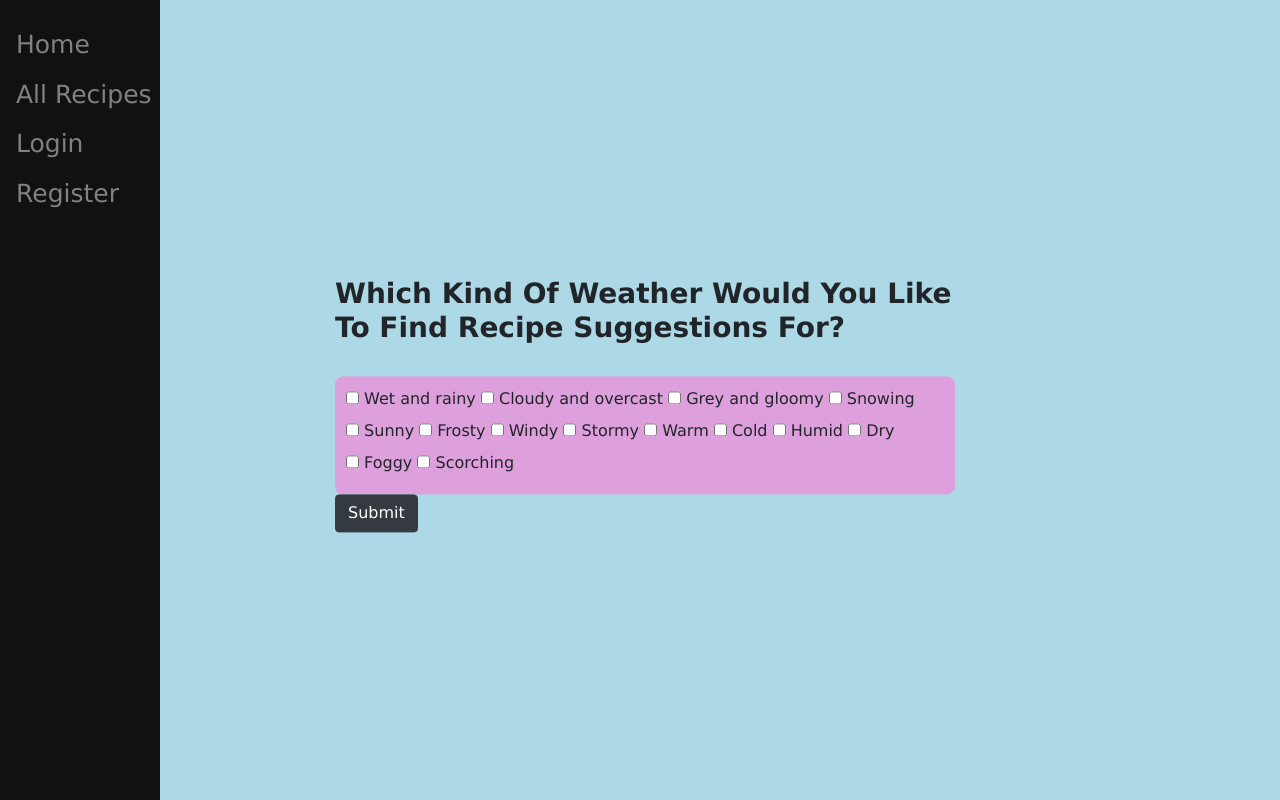
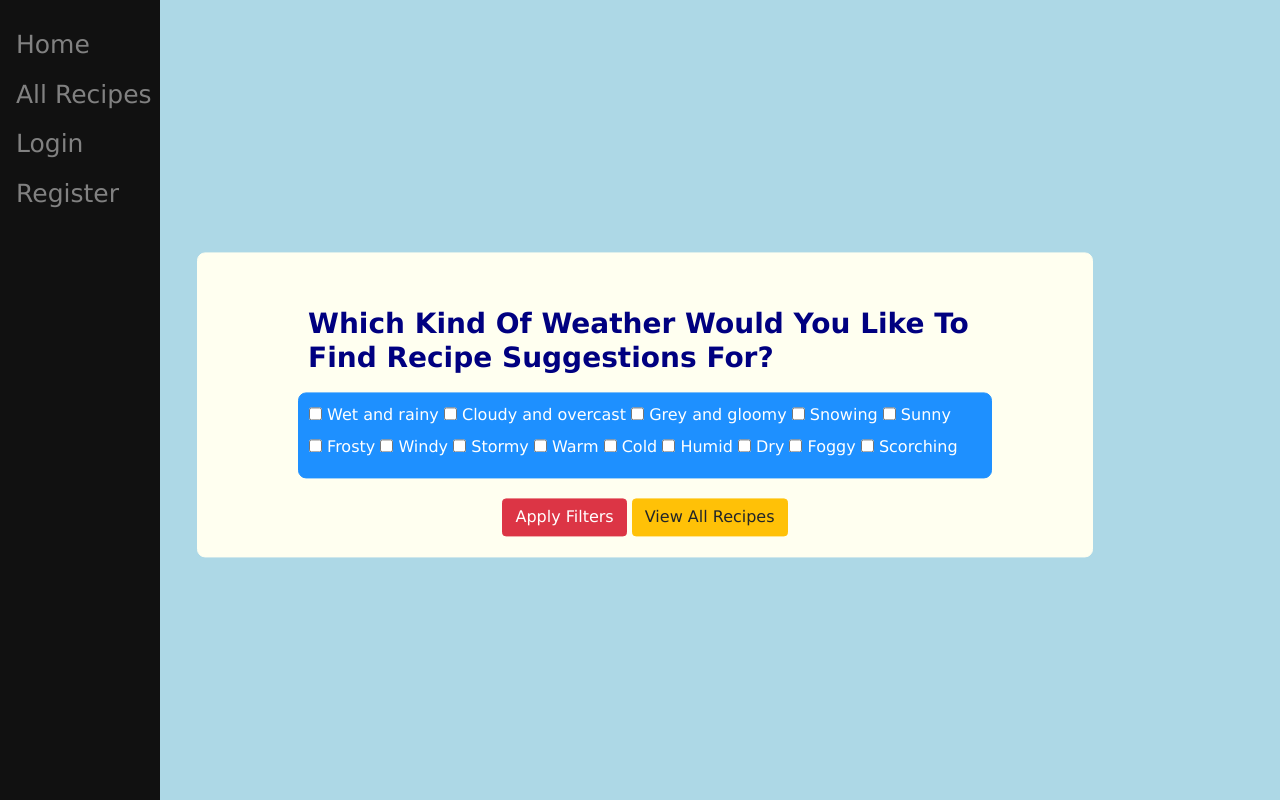
Before and after one commit to nyx500/weather_clothes_matching_application, a Django app: page /recipes in a window 1280 px wide. Run offline with Django 3.2, Linux system fonts and the light colour scheme; data comes from the database, SQL or seed files in the repository.

Commit message:
In the middle of adding filters

```diff
--- a/weatherapp/core/static/core/recipes_script.js
+++ b/weatherapp/core/static/core/recipes_script.js
@@ -19,10 +19,24 @@ document.addEventListener('DOMContentLoaded', function() {
         document.querySelector('#weather-filter-container').style.display = 'none';
         window.recipes.forEach(recipe => {
             if (recipe['weather_select']) {
-                console.log(true);
                 recipe.style.display = 'block';
             } else {
-                console.log(false);
+                recipe.style.display = 'none';
+            }
+        });
+    }
+
+    document.querySelector('#choose-weather-all').onclick = () => {
+        window.recipes.forEach(recipe => {
+            recipe['weather_select'] = true;
+        });
+        document.querySelector('#flex-container').style.display = 'flex';
+        document.querySelector('#select-filters').style.display = 'block';
+        document.querySelector('#weather-filter-container').style.display = 'none';
+        window.recipes.forEach(recipe => {
+            if (recipe['weather_select']) {
+                recipe.style.display = 'block';
+            } else {
                 recipe.style.display = 'none';
             }
         });
@@ -30,16 +44,20 @@ document.addEventListener('DOMContentLoaded', function() {
 
     document.querySelector('#apply').onclick = () => {
         window.recipes.forEach(recipe => {
-            recipe['filter_select'] = true;
+            for (let i = 0; i < filters.length; i++) {
+                recipe[`${filters[i]}`] = false;
+            }
         });
         for (let i = 0; i < filters.length; i++) {
             let selectedChoices = findIfFilters(filters[i]);
             if (selectedChoices.length > 0) {
-                filter(filter[i], selectedChoices);
+                filter(filters[i], selectedChoices);
             }
         }
         window.recipes.forEach(recipe => {
-            if (recipe['weather_select'] && recipe['filter_select']) {
+            console.log(recipe['weather_select']);
+            console.log(recipe['cuisine']);
+            if (recipe['weather_select'] && recipe['cuisine']) {
                 recipe.style.display = 'block';
             } else {
                 recipe.style.display = 'none';
@@ -83,8 +101,8 @@ function filter(filter_type, choices) {
         } else {
             for (let i = 0; i < choices.length; i++) {
                 var typeTag = recipe.getElementsByClassName(`${choices[i]}`);
-                if (typeTag.length === 0) {
-                    recipe['filter_select'] = false;
+                if (typeTag.length === 1) {
+                    recipe[`${filter_type}`] = true;
                 }
             }
         }
--- a/weatherapp/core/static/core/styles.css
+++ b/weatherapp/core/static/core/styles.css
@@ -174,20 +174,42 @@ button {
 }
 
 #weather-filter-container {
-    padding: 5px;
+    display: flex;
+    flex-direction: column;
+    padding: 20px;
+    padding-left: 100px;
+    padding-right: 100px;
+    min-width: 70%;
     margin: 5px;
     position: absolute;
     left: 50%;
     top: 50%;
     -webkit-transform: translate(-50%, -50%);
     transform: translate(-50%, -50%);
+    background-color: ivory;
+    border: 1px solid ivory;
+    border-radius: 8px;
 }
 
-#weather-filter {
-    background-color: plum;
-    border: 1px solid plum;
+#weather-filter-container .label {
+    order: 1;
+    color: navy;
+    margin: 10px;
+}
+
+#weather-filter-container #weather-filter {
+    order: 2;
+    background-color: dodgerblue;
+    border: 1px solid dodgerblue;
     border-radius: 8px;
     padding: 10px;
+    color: white;
+}
+
+#weather-filter-container span {
+    order: 3;
+    align-self: center;
+    margin-top: 20px;
 }
 
 .filter {
--- a/weatherapp/core/templates/core/recipes.html
+++ b/weatherapp/core/templates/core/recipes.html
@@ -15,7 +15,10 @@
                 {{ checkbox }}
             {% endfor %}
         </div>
-        <button id="choose-weather" class="btn btn-dark">Submit</button>
+        <span>
+            <button id="choose-weather" class="btn btn-danger">Apply Filters</button>
+            <button id="choose-weather-all" class="btn btn-warning">View All Recipes</button>
+        </span>
     </div>
     <button id="select-filters" class="btn btn-link">Select Filters</button>
     <div class="filter field">
```
